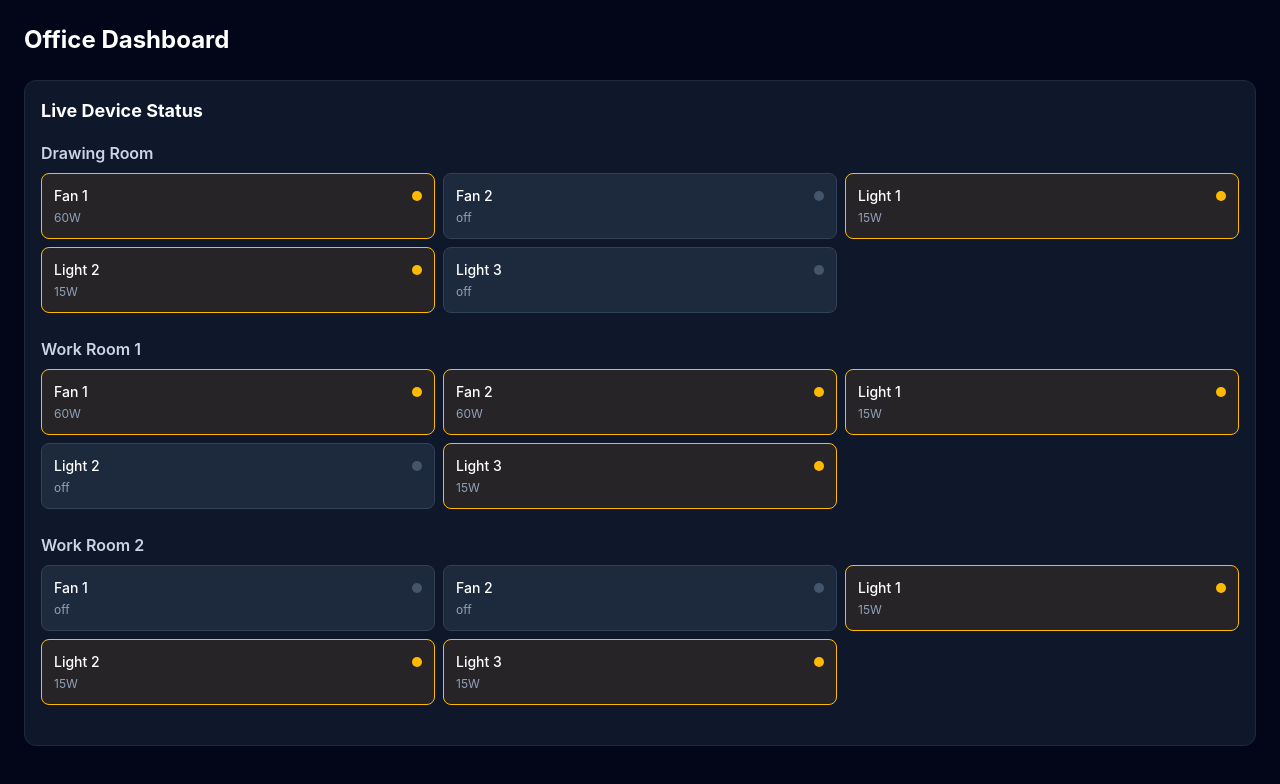
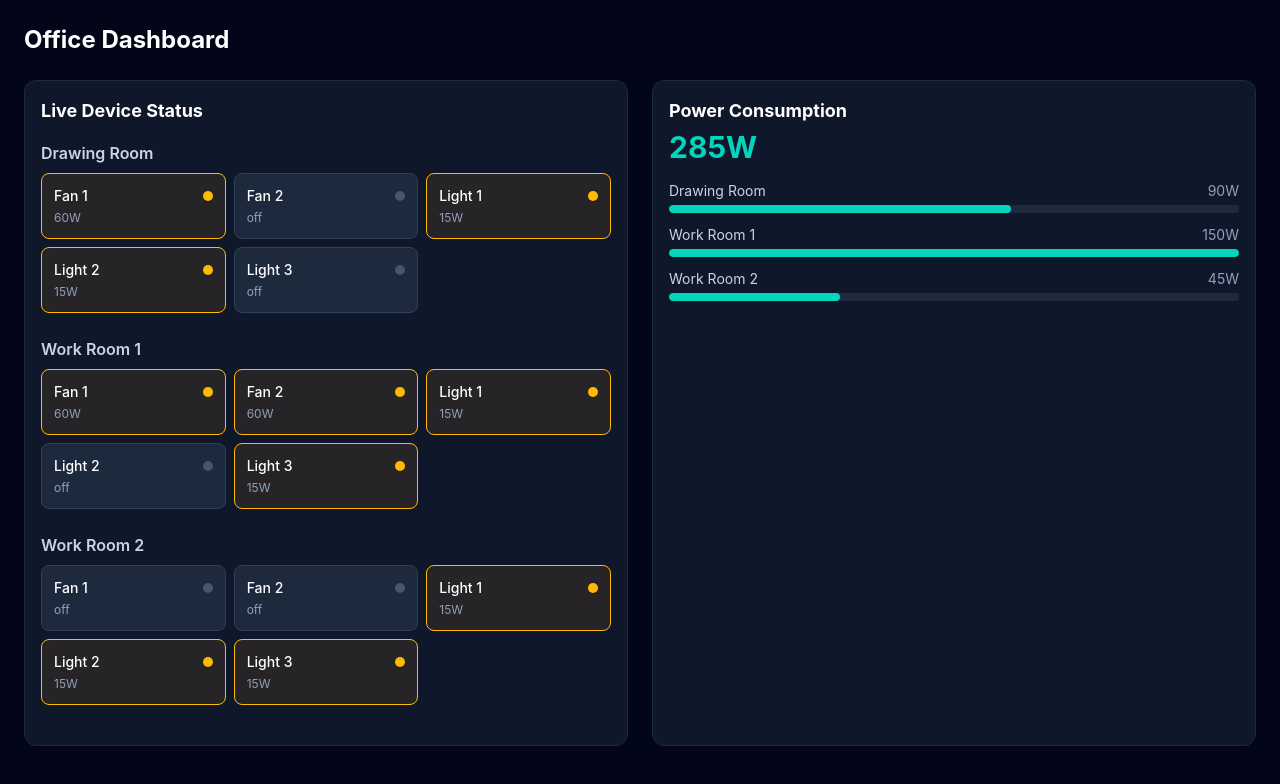
Before and after one commit to sloth-262/SwitchBoard, a React (Vite) app in the folder dashboard/: page / in a window 1280 px wide. Shown: the top 784 px of the page. Built offline with nearby package versions, Linux system fonts and the light colour scheme.

Commit message:
added powerMeter component

```diff
--- a/dashboard/src/App.jsx
+++ b/dashboard/src/App.jsx
@@ -1,11 +1,15 @@
 import DeviceStatusPanel from "./components/DeviceStatusPanel";
+import PowerMeter from "./components/PowerMeter";
 import { mockDevices } from "./data/mockDevices";
 
 function App() {
   return (
     <div className="min-h-screen bg-slate-950 text-white p-6">
       <h1 className="text-2xl font-bold mb-6">Office Dashboard</h1>
-      <DeviceStatusPanel rooms={mockDevices.rooms} />
+      <div className="grid grid-cols-1 lg:grid-cols-2 gap-6">
+        <DeviceStatusPanel rooms={mockDevices.rooms} />
+        <PowerMeter rooms={mockDevices.rooms} />
+      </div>
     </div>
   );
 }
--- /dev/null
+++ b/dashboard/src/components/PowerMeter.jsx
@@ -0,0 +1,48 @@
+const ROOM_LABELS = {
+  drawing: "Drawing Room",
+  work1: "Work Room 1",
+  work2: "Work Room 2",
+};
+
+function calcRoomWatts(devices) {
+  return devices
+    .filter((d) => d.status)
+    .reduce((sum, d) => sum + d.power_watt, 0);
+}
+
+function RoomBar({ roomKey, watts, maxWatts }) {
+  const pct = maxWatts === 0 ? 0 : (watts / maxWatts) * 100;
+  return (
+    <div className="mb-3">
+      <div className="flex justify-between text-sm mb-1">
+        <span className="text-slate-300">{ROOM_LABELS[roomKey]}</span>
+        <span className="text-slate-400">{watts}W</span>
+      </div>
+      <div className="w-full h-2 bg-slate-800 rounded-full overflow-hidden">
+        <div
+          className="h-full bg-teal-400 rounded-full transition-all duration-500"
+          style={{ width: `${pct}%` }}
+        />
+      </div>
+    </div>
+  );
+}
+
+export default function PowerMeter({ rooms }) {
+  const roomWatts = Object.fromEntries(
+    Object.entries(rooms).map(([key, devices]) => [key, calcRoomWatts(devices)])
+  );
+  const totalWatts = Object.values(roomWatts).reduce((a, b) => a + b, 0);
+  const maxWatts = Math.max(...Object.values(roomWatts), 1);
+
+  return (
+    <div className="bg-slate-900 rounded-xl p-4 border border-slate-800">
+      <h2 className="text-lg font-bold text-white mb-1">Power Consumption</h2>
+      <p className="text-3xl font-bold text-teal-400 mb-4">{totalWatts}W</p>
+
+      {Object.entries(roomWatts).map(([roomKey, watts]) => (
+        <RoomBar key={roomKey} roomKey={roomKey} watts={watts} maxWatts={maxWatts} />
+      ))}
+    </div>
+  );
+}
```
